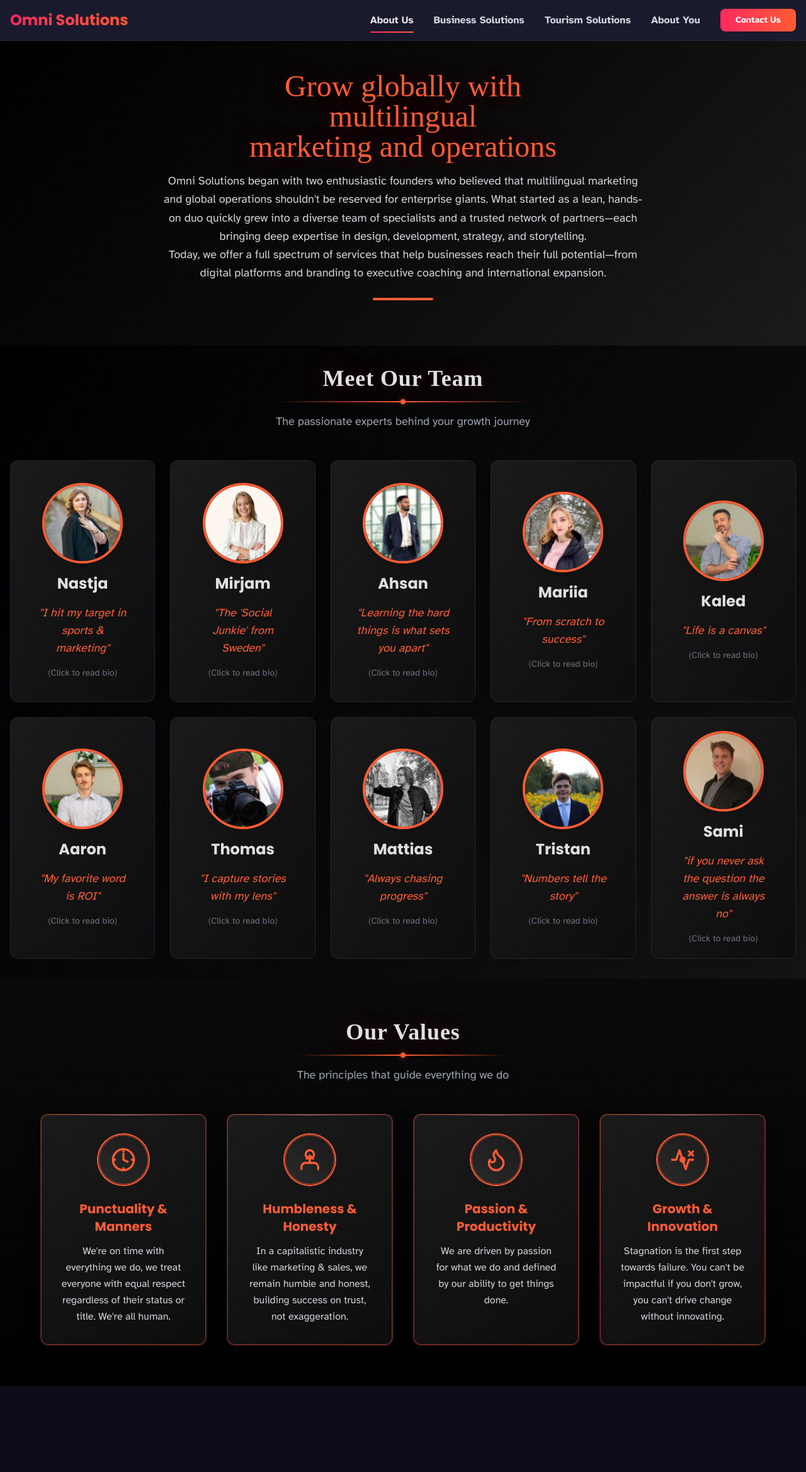
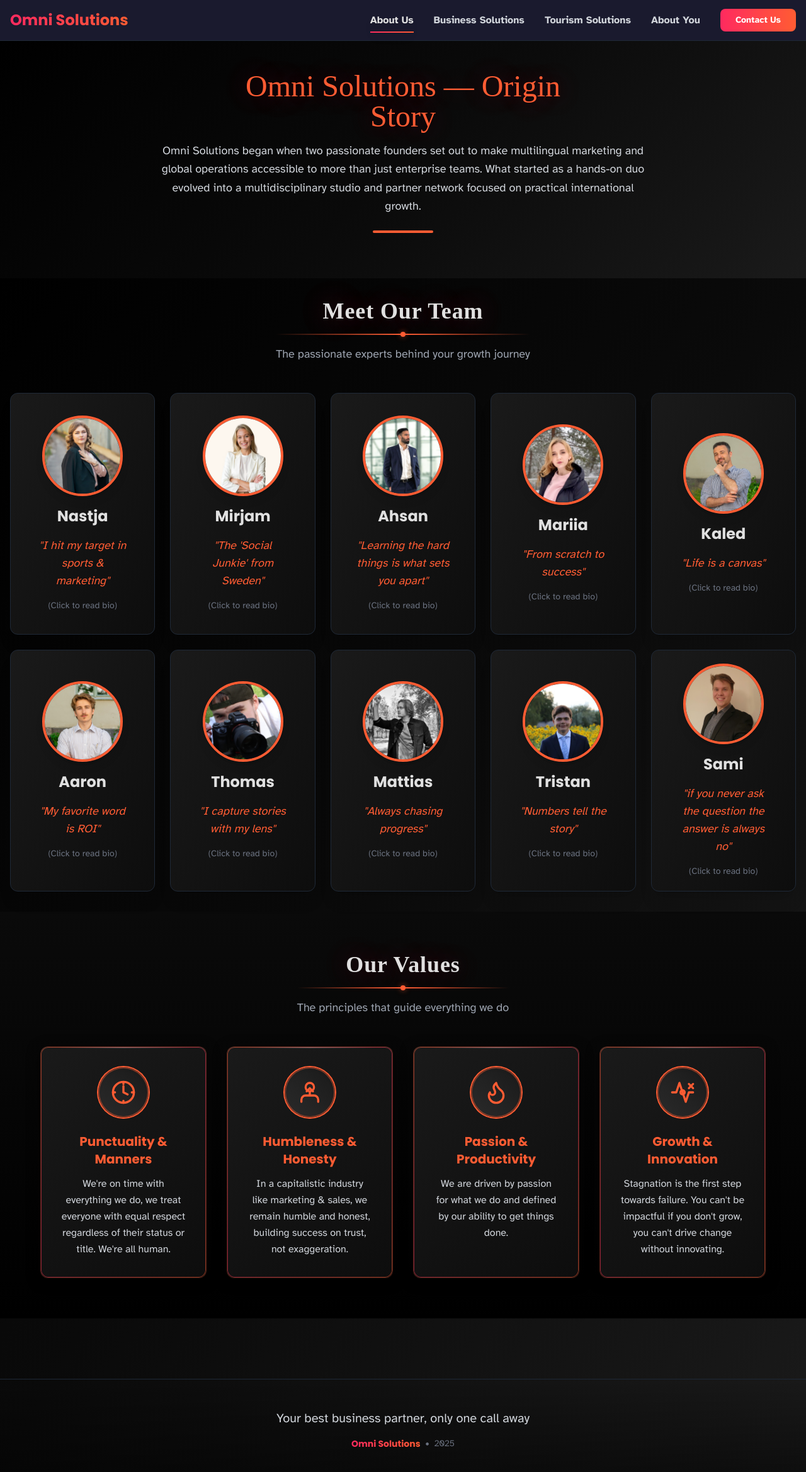
Before and after one commit to K-Hegli/Omni-Tourism-Solutions, a React (Vite) app: page / in a window 1280 px wide. Shown: the top 2338 px of the page at 63% size. Before the commit the page ends 2201 px from the top, so only its background shows below. Built offline with nearby package versions, Linux system fonts and the light colour scheme.

Commit message:
babababab

```diff
--- /dev/null
+++ b/src/components/Footer.tsx
@@ -0,0 +1,29 @@
+import React from 'react';
+import { motion } from 'framer-motion';
+
+const Footer: React.FC = () => {
+  return (
+    <footer className="bg-gradient-to-b from-transparent to-black/50 border-t border-gray-800 mt-24 py-12">
+      <div className="max-w-7xl mx-auto px-4">
+        <motion.div
+          initial={{ opacity: 0, y: 20 }}
+          whileInView={{ opacity: 1, y: 0 }}
+          viewport={{ once: true }}
+          transition={{ duration: 0.6 }}
+          className="text-center"
+        >
+          <p className="text-gray-300 text-lg md:text-xl font-light mb-4">
+            Your best business partner, only one call away
+          </p>
+          <div className="flex justify-center items-center gap-2 text-gray-500 text-sm">
+            <span className="font-heading gradient-text font-bold">Omni Solutions</span>
+            <span>•</span>
+            <span>{new Date().getFullYear()}</span>
+          </div>
+        </motion.div>
+      </div>
+    </footer>
+  );
+};
+
+export default Footer;
--- a/src/components/index.ts
+++ b/src/components/index.ts
@@ -1,6 +1,7 @@
 export { default as AnimatedButton } from './AnimatedButton';
 export { default as PricingCard } from './PricingCard';
 export { default as Navigation } from './Navigation';
+export { default as Footer } from './Footer';
 export { default as SliderQuestion } from './SliderQuestion';
 export { default as ToggleQuestion } from './ToggleQuestion';
 export { default as GaugeChart } from './GaugeChart';
--- a/src/pages/AboutYou.tsx
+++ b/src/pages/AboutYou.tsx
@@ -5,6 +5,7 @@ import BusinessCapabilities from "../components/BusinessCapabilities";
 import ReportSection from "../components/ReportSection";
 import ReportCover from "../components/ReportCover";
 import TableOfContents from "../components/TableOfContents";
+import Footer from "../components/Footer";
 import { usePageSEO } from "../hooks/useFavicon";
 
 const AboutYou: React.FC = () => {
@@ -151,6 +152,7 @@ const AboutYou: React.FC = () => {
         </motion.div>
         </div>
       </div>
+      <Footer />
     </>
   );
 };
--- a/src/pages/ServicesAndPartners.tsx
+++ b/src/pages/ServicesAndPartners.tsx
@@ -6,6 +6,7 @@ import PackageCard from "../components/PackageCard";
 import PartnerFlipCard from "../components/PartnerFlipCard";
 import SolutionCard from "../components/SolutionCard";
 import SectionTitle from "../components/SectionTitle";
+import Footer from "../components/Footer";
 import { usePageSEO } from "../hooks/useFavicon";
 import { coreServices } from "../data/services";
 import { softwareSolutions } from "../data/partners";
@@ -151,6 +152,7 @@ export default function ServicesAndPartners() {
           </div>
         </section>
       </div>
+      <Footer />
     </>
   );
 }
--- a/src/pages/WhoWeAre.tsx
+++ b/src/pages/WhoWeAre.tsx
@@ -4,6 +4,7 @@ import { Link } from 'react-router-dom';
 import ValueCard from '../components/ValueCard';
 import TeamMemberCard from '../components/TeamMemberCard';
 import SectionTitle from '../components/SectionTitle';
+import Footer from '../components/Footer';
 import { PunctualityIcon, HumblenessIcon, PassionIcon, GrowthInnovationIcon } from '../components/ServiceIcons';
 import { teamMembers } from '../data/team';
 import { usePageSEO } from '../hooks/usePageSEO';
@@ -60,13 +61,10 @@ const WhoWeAre: React.FC = () => {
               fontFamily: 'Cinzel, serif'
             }}
           >
-            Grow globally with multilingual<br/>
-            marketing and operations
+            Omni Solutions — Origin Story
           </motion.h2>
           <p className="mt-4 max-w-3xl mx-auto text-lg text-gray-300 text-center leading-relaxed">
-            Omni Solutions began with two enthusiastic founders who believed that multilingual marketing and global operations shouldn't be reserved for enterprise giants. What started as a lean, hands-on duo quickly grew into a diverse team of specialists and a trusted network of partners—each bringing deep expertise in design, development, strategy, and storytelling.
-            <br className="hidden sm:block" />
-            Today, we offer a full spectrum of services that help businesses reach their full potential—from digital platforms and branding to executive coaching and international expansion.
+            Omni Solutions began when two passionate founders set out to make multilingual marketing and global operations accessible to more than just enterprise teams. What started as a hands-on duo evolved into a multidisciplinary studio and partner network focused on practical international growth.
           </p>
           <span className="block bg-[#ff5c33] h-1 w-24 mx-auto my-6 rounded-full" />
           </motion.div>
@@ -152,6 +150,7 @@ const WhoWeAre: React.FC = () => {
         </div>
       </section>
       </div>
+      <Footer />
     </>
   );
 };
--- a/src/pages/tourism-solutions.jsx
+++ b/src/pages/tourism-solutions.jsx
@@ -2,6 +2,7 @@ import React from "react";
 import { motion } from "framer-motion";
 import SectionTitle from "../components/SectionTitle";
 import CubeCard from "../components/CubeCard";
+import Footer from "../components/Footer";
 import { usePageSEO } from "../hooks/usePageSEO";
 import { ServicesHeaderIcon } from "../components/ServiceIcons";
 import styles from "../styles/tourism-solutions.module.css";
@@ -215,6 +216,7 @@ export default function TourismSolutions() {
           </motion.div>
         </section>
       </div>
+      <Footer />
     </>
   );
 }
```
